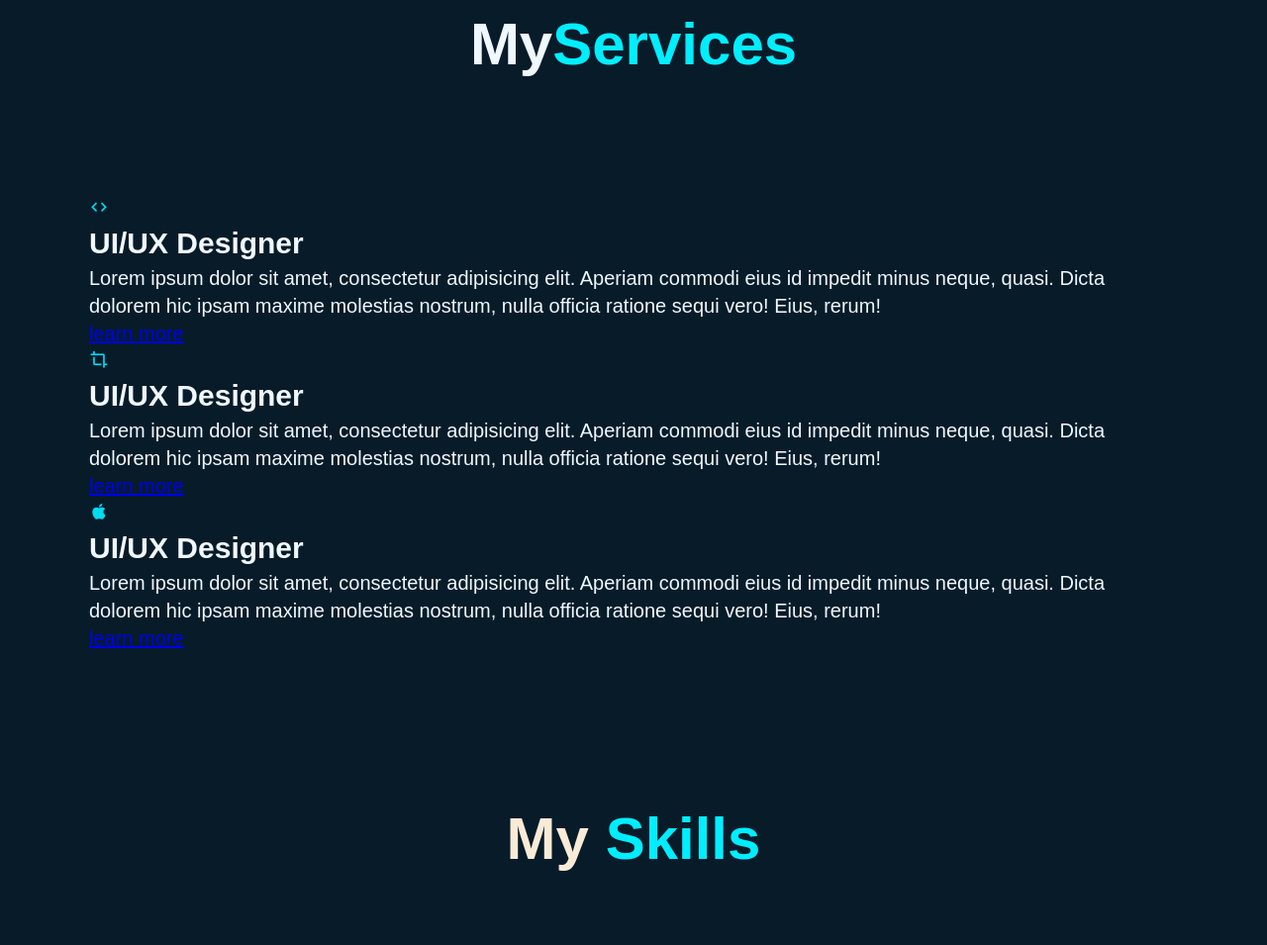
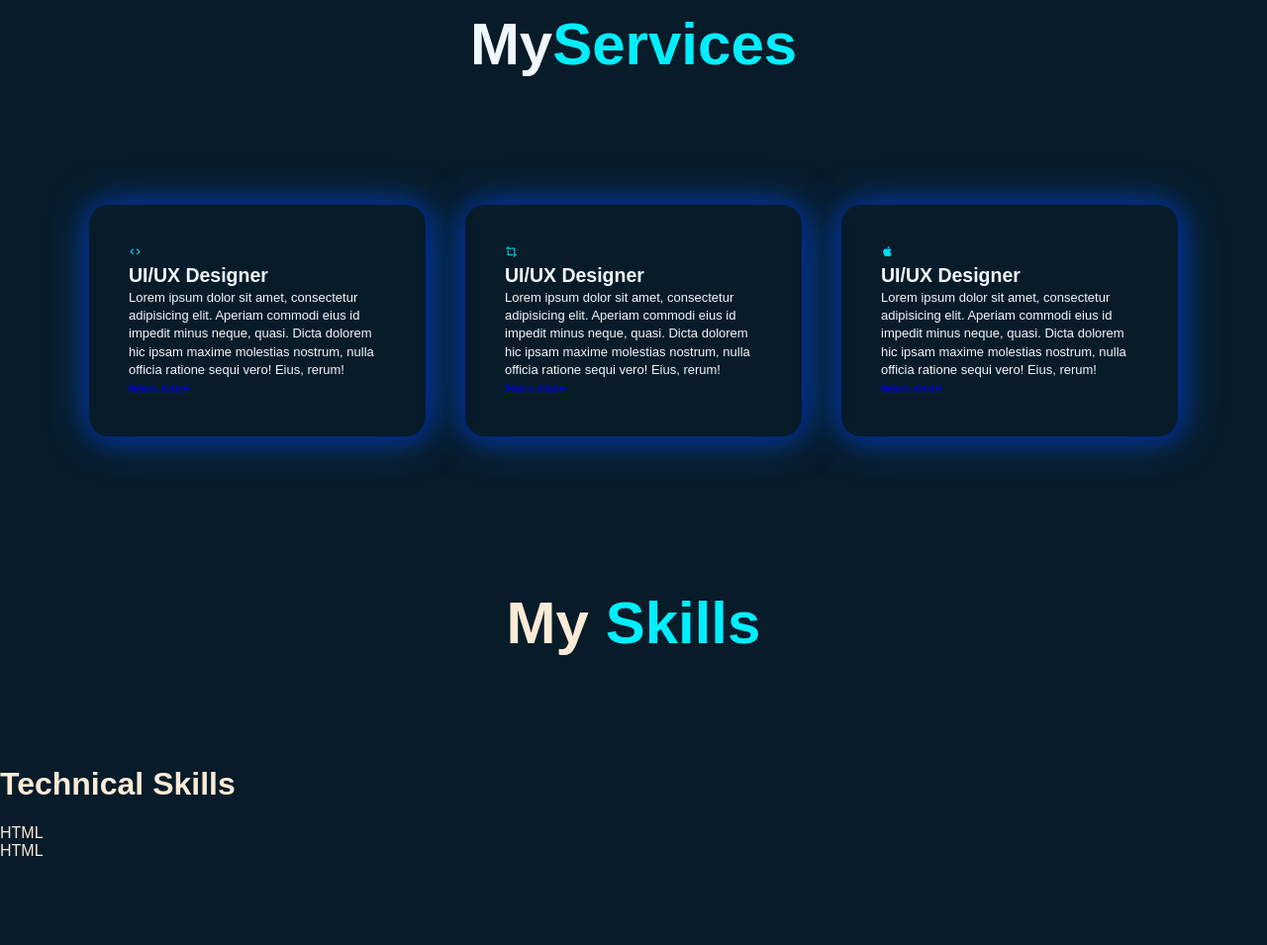
Before and after one commit to malithrashmika/Portfolio, a plain HTML site: page index.html in a window 1280 px wide. Shown: the part 1895-2850 px from the top of the page at 99% size. After the commit the page ends 2764 px from the top, so only its background shows below. Drawn offline with nearby package versions, Linux system fonts and the light colour scheme.

Commit message:
service-list css done

```diff
--- a/stylesheet.css
+++ b/stylesheet.css
@@ -230,6 +230,23 @@ nav {
 .container{
     padding: 90px;
 }
+.services-list{
+    display: grid;
+    grid-template-columns: repeat(auto-fit,minmax(259px,1fr));
+    grid-gap: 40px;
+    margin-top: 50px;
+}
+.services-list div{
+    background-color: transparent;
+    padding: 40px;
+    font-size: 13px;
+    font-weight: 13;
+    border-right: 10px;
+    border-radius: 20px;
+    transition: background 0.5s, transform 0.5s;
+    box-shadow: 1px 1px 20px #012290f7,
+    1px 1px 40px #0053b8f7 ;
+}
 
 
 @keyframes slideRight {
```
